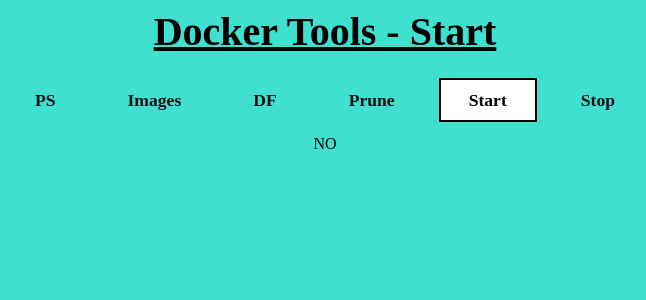
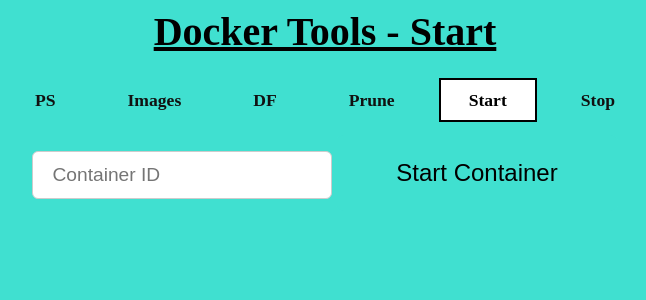
Before and after one commit to hthomas222/docker_tool_frontend, a Flask app: page /start in a window 1280 px wide. Shown: the top 300 px of the page, without its empty margins (315-961 px from the left). Run offline with Flask 3, Linux system fonts and the light colour scheme.

Commit message:
Update start.html

```diff
--- a/templates/start.html
+++ b/templates/start.html
@@ -63,6 +63,39 @@
   color: #161616;
 }
 
+.center-container {
+  display: flex;
+  justify-content: center;
+  align-items: center;
+}
+
+.big-button {
+  padding: 1em 2.5em;
+  font-size: 1.5rem;
+  border-radius: 8px;
+  background: turquoise;
+  color: black;
+  border: none;
+  cursor: pointer;
+}
+
+.big-button:hover {
+  background: black;
+  color: turquoise;
+}
+
+input[type="text"] {
+  width: 300px;      /* wider */
+  height: 2.5em;     /* taller */
+  padding: 0.5em 1em;
+  font-size: 1.2rem; /* bigger text */
+  border-radius: 6px;
+  border: 1px solid #ccc;
+  box-sizing: border-box;
+}
+
+
+
     </style>
   <body>
     <H1>Docker Tools - Start</H1>
@@ -86,8 +119,14 @@
     <a href="{{ url_for('stop') }}" class="nav-link {% if active_page == 'stop' %}active{% endif %}">Stop</a>
   </li>
 
+</ul>
 
-</ul>
-<p>NO</p>
+<div class="center-container">
+  <form method="post">
+    <input type="text" name="container_id" placeholder="Container ID" required />
+    <button type="submit" class="big-button">Start Container</button>
+  </form>
+</div>
+
   </body>
 </html>
```
